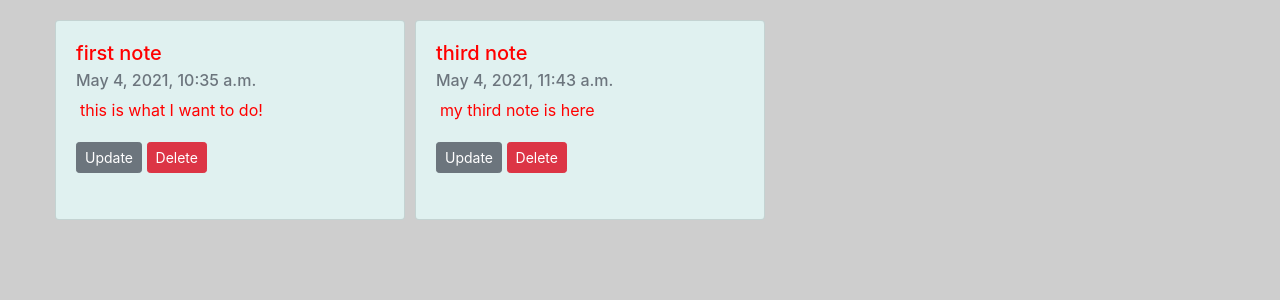
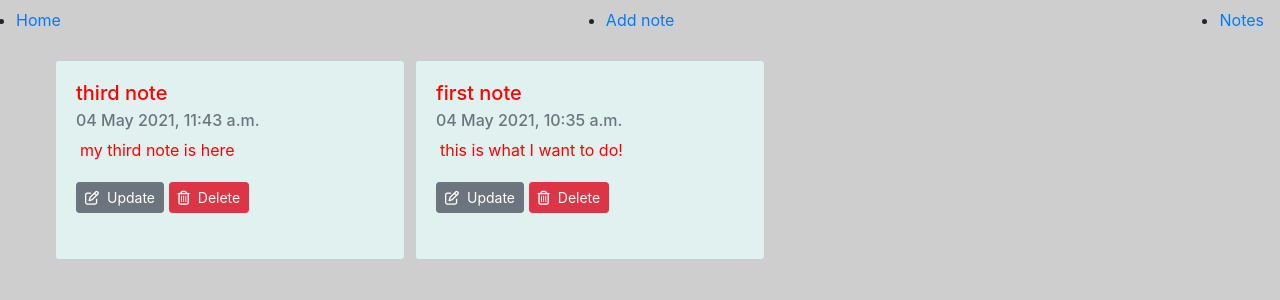
Before and after one commit to masum2617/noteapp_django, a Django app: page /notes/ in a window 1280 px wide. Shown: the top 300 px of the page. Run offline with Django 3.2, Linux system fonts and the light colour scheme; data comes from the database, SQL or seed files in the repository; both versions use the stored data as it was after the commit; some libraries are stand-ins or nearby versions.

Commit message:
crud done

```diff
--- a/notes/models.py
+++ b/notes/models.py
@@ -2,6 +2,7 @@ from django.db import models
 from django.shortcuts import render, redirect
 from django.contrib.auth.models import User
 from django.urls import reverse
+from django.utils import timezone
 
 # Create your models here.
 
--- a/notes/templates/notes/home.html
+++ b/notes/templates/notes/home.html
@@ -1,5 +1,5 @@
 {% extends 'notes/layout.html' %}
-
+{% block title %} Home {% endblock %}
 {% block content %}
 
 <!-- {% for note in notes %}
--- a/notes/templates/notes/layout.html
+++ b/notes/templates/notes/layout.html
@@ -5,12 +5,21 @@
     <meta charset="UTF-8">
     <meta http-equiv="X-UA-Compatible" content="IE=edge">
     <meta name="viewport" content="width=device-width, initial-scale=1.0">
-    <title>Document</title>
+    <title>{% block title %}{% endblock %}</title>
 
     <link rel="stylesheet" href="https://maxcdn.bootstrapcdn.com/bootstrap/4.0.0/css/bootstrap.min.css" integrity="sha384-Gn5384xqQ1aoWXA+058RXPxPg6fy4IWvTNh0E263XmFcJlSAwiGgFAW/dAiS6JXm" crossorigin="anonymous">
     <link rel="stylesheet" href="{% static 'notes/main.css' %}">
 </head>
 <body>
+    <header>
+        <nav>
+            <ul class="navbar">
+                <li><a href="{% url 'notes-home' %}">Home</a></li>
+                <li><a href="{% url 'notes-add' %}">Add note</a></li>
+                <li><a href="{% url 'notes-content' %}">Notes</a></li>
+            </ul>
+        </nav>
+    </header>
 
 
     {% block content %} {% endblock %}
@@ -21,6 +30,7 @@
     <script src="https://code.jquery.com/jquery-3.2.1.slim.min.js" integrity="sha384-KJ3o2DKtIkvYIK3UENzmM7KCkRr/rE9/Qpg6aAZGJwFDMVNA/GpGFF93hXpG5KkN" crossorigin="anonymous"></script>
     <script src="https://cdnjs.cloudflare.com/ajax/libs/popper.js/1.12.9/umd/popper.min.js" integrity="sha384-ApNbgh9B+Y1QKtv3Rn7W3mgPxhU9K/ScQsAP7hUibX39j7fakFPskvXusvfa0b4Q" crossorigin="anonymous"></script>
     <script src="https://maxcdn.bootstrapcdn.com/bootstrap/4.0.0/js/bootstrap.min.js" integrity="sha384-JZR6Spejh4U02d8jOt6vLEHfe/JQGiRRSQQxSfFWpi1MquVdAyjUar5+76PVCmYl" crossorigin="anonymous"></script>
+    <script src="https://kit.fontawesome.com/4935d97485.js" crossorigin="anonymous"></script>
 
     <!-- own js -->
     <script src="{% static 'notes/app.js' %}"></script>
--- a/notes/templates/notes/notes.html
+++ b/notes/templates/notes/notes.html
@@ -1,5 +1,5 @@
 {% extends 'notes/layout.html' %}
-
+{% block title %} Notes {% endblock %}
 {% block content %}
 
 
@@ -8,10 +8,11 @@
         <div class="card box">
             <div class="card-body">
                 <h5 class="card-title">{{ note.note_title }}</h5>
-                <h6 class="card-subtitle mb-2 text-muted">{{ note.date_created}}</h6>
+                <h6 class="card-subtitle mb-2 text-muted">{{ note.date_created|date:"d M Y, f a"}}</h6>
                 <p class="card-text ml-1">{{ note.note_content}}</p>
-                <a href="#" class="btn btn-secondary btn-sm mt-1 mb-1">Update</a>
-                <a href="#" class="btn btn-danger btn-sm mt-1 mb-1">Delete</a>
+                <a href="{% url 'notes-update' note.pk %}" class="btn btn-secondary btn-sm mt-1 mb-1"><i class="far fa-edit mr-2"></i>Update</a>
+                <a href="{% url 'notes-delete' note.pk %}" class="btn btn-danger btn-sm mt-1 mb-1"><i class="far fa-trash-alt mr-2"></i>Delete</a>
+
             </div>
         </div>
     {% endfor %}
--- a/notes/urls.py
+++ b/notes/urls.py
@@ -1,9 +1,11 @@
 from django.urls import path, include
 from . import views
-from .views import addNotesView
+from .views import addNotesView, NotesUpdate, NotesDelete
 
 urlpatterns = [
     path('', views.home, name = 'notes-home'),
     path('add_notes/', addNotesView.as_view(), name = 'notes-add'),
+    path('note/<int:pk>/', NotesUpdate.as_view(), name = 'notes-update'),
+    path('note/<int:pk>/delete', NotesDelete.as_view(), name = 'notes-delete'),
     path('notes/', views.notes, name = 'notes-content'),
 ]
--- a/notes/views.py
+++ b/notes/views.py
@@ -1,8 +1,11 @@
 from django.shortcuts import render, redirect
 from django.http import HttpResponse
 from . models import Notes
-from django.views.generic import CreateView
+from django.views.generic import CreateView, UpdateView, DeleteView
 from django.contrib.auth.models import User
+from .forms import NoteForm
+from django.urls import reverse_lazy
+
 
 # Create your views here.
 def home(request):
@@ -10,12 +13,26 @@ def home(request):
 
 def notes(request):
     context= {
-        'notes' : Notes.objects.all()
+        'notes' : Notes.objects.all().order_by('-date_created')
     }
     return render(request, 'notes/notes.html', context)
 
 
 class addNotesView(CreateView):
     model = Notes
+    form_class = NoteForm
     template_name = 'notes/add_notes.html'
-    fields = ['note_title', 'note_content']
+    # fields = ['note_title', 'note_content']
+
+
+class NotesUpdate(UpdateView):
+    model = Notes
+    form_class = NoteForm
+    template_name = 'notes/update_notes.html'
+    # fields = ['note_title', 'note_content']
+
+class NotesDelete(DeleteView):
+    model = Notes
+    success_url = reverse_lazy('notes-content')
+    template_name = 'notes/delete_notes.html'
+    # fields = ['note_title', 'note_content']
```
Also changed, not shown: notes/forms.py (added, +12 -0 lines), notes/templates/notes/delete_notes.html (added, +17 -0 lines), notes/templates/notes/update_notes.html (added, +13 -0 lines), db.sqlite3.
